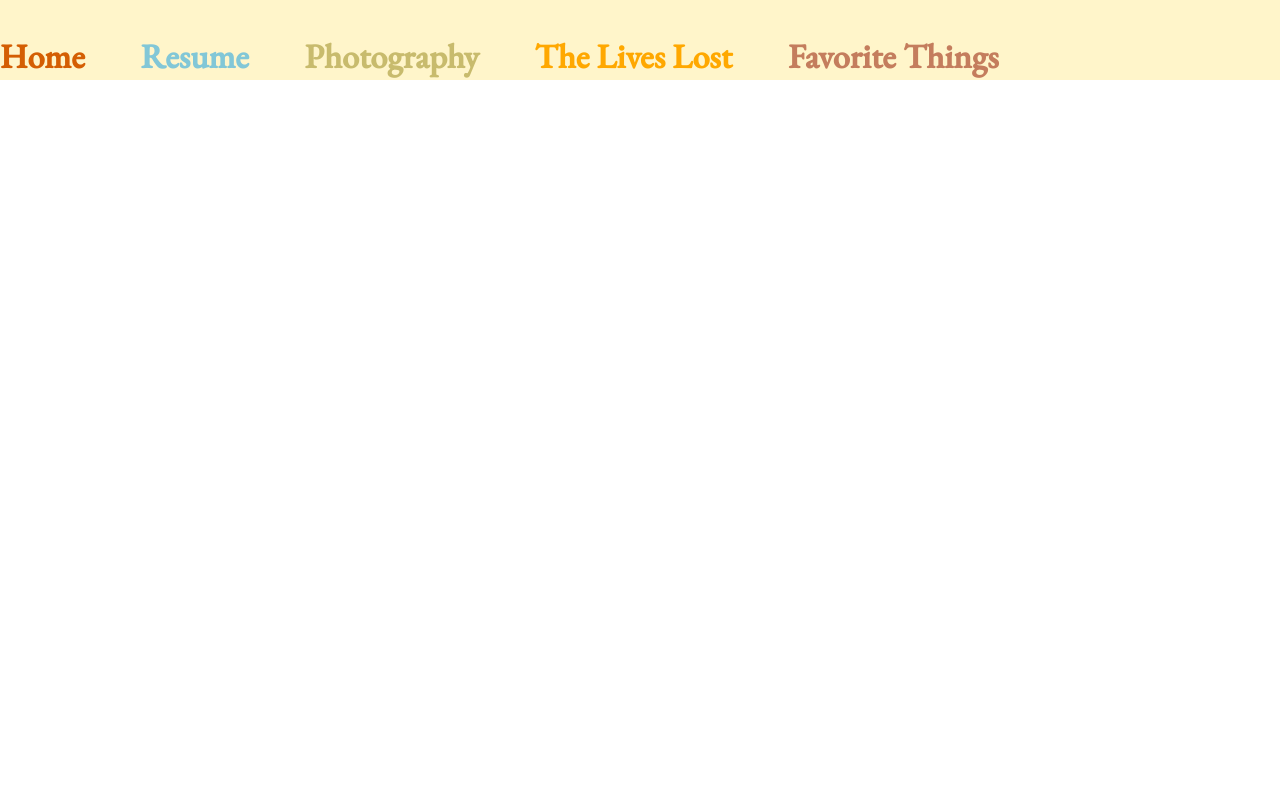
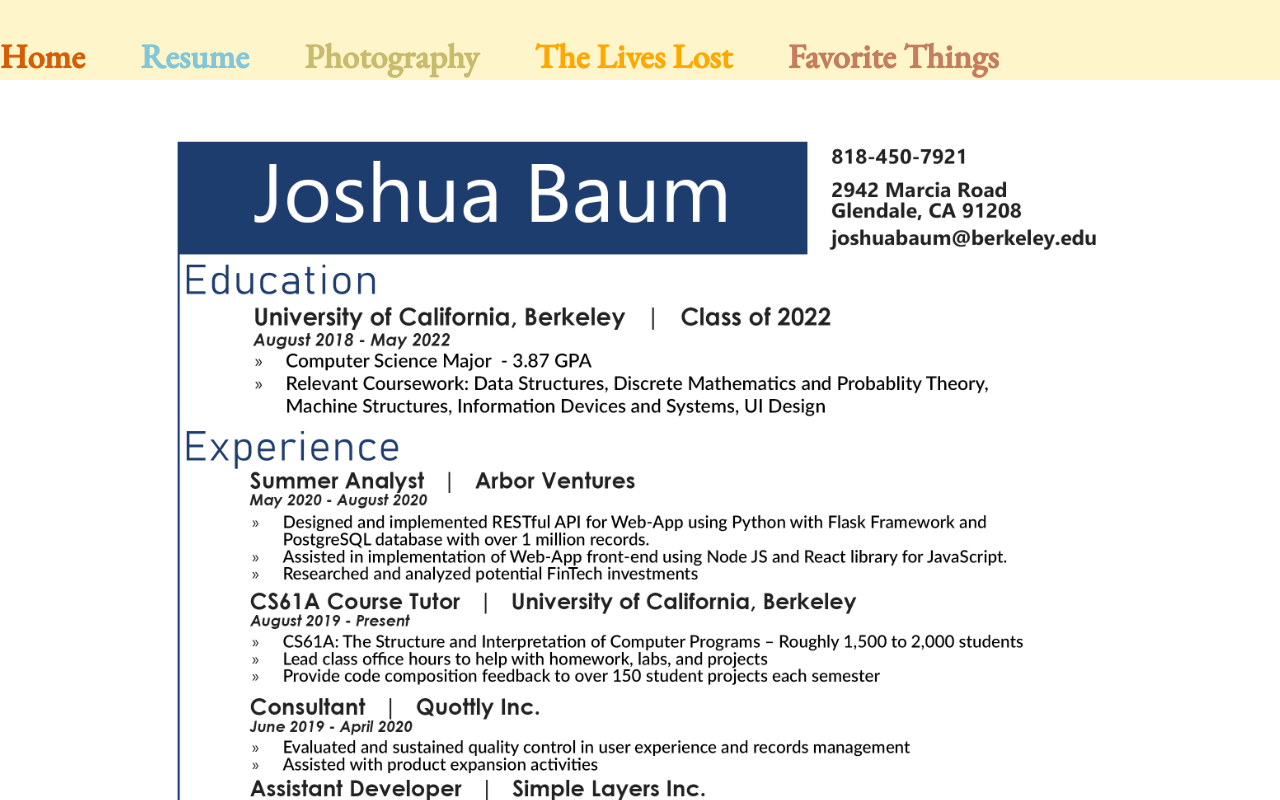
Before and after one commit to joshuabaum/personal, a React (Create React App) app: page /personal/resume in a window 1280 px wide. Built offline with nearby package versions, Linux system fonts and the light colour scheme.

Commit message:
resume page done

```diff
--- a/package.json
+++ b/package.json
@@ -4,11 +4,13 @@
   "private": true,
   "homepage": "http://yuribenjamin.github.io/personal",
   "dependencies": {
+    "@react-pdf/renderer": "^1.6.11",
     "@testing-library/jest-dom": "^4.2.4",
     "@testing-library/react": "^9.3.2",
     "@testing-library/user-event": "^7.1.2",
     "react": "^17.0.0",
     "react-dom": "^17.0.0",
+    "react-pdf": "^5.0.0",
     "react-router-dom": "^5.2.0",
     "react-scripts": "3.4.4"
   },
--- a/src/components/Resume.js
+++ b/src/components/Resume.js
@@ -6,6 +6,7 @@ export default function Resume(props) {
     return (
         <div className="resume-box">
             <NavigationBar />
+            <div className="resume-img"></div>
         </div>
     );
 }
--- a/src/styles/resume.css
+++ b/src/styles/resume.css
@@ -5,16 +5,18 @@
     min-height: 100vh;
     max-height: 100vh;
     align-items: center;
+    overflow-x: hidden;
   }
 
   .resume-img{
     align-items: center;
-    min-width: 40vw;
-    max-width: 50vw;
-    min-height: 80vh;
-    max-height: 100vh;
-    background-color:black;
+    min-width: 100vw;
+    max-width: 100vw;
+    min-height: 170vh;
+    max-height: 170vh;
+    background-color:white;
     background-image: url('../images/resume.png');
     background-repeat: no-repeat;
     background-size: contain;
+    background-position: center;
   }
```
Also changed, not shown: 1 other file (tests, documents, lock files or other folders).
